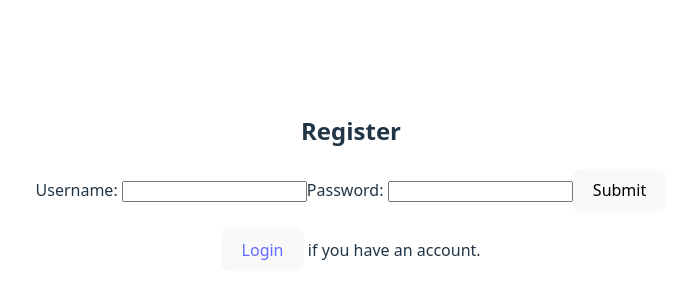
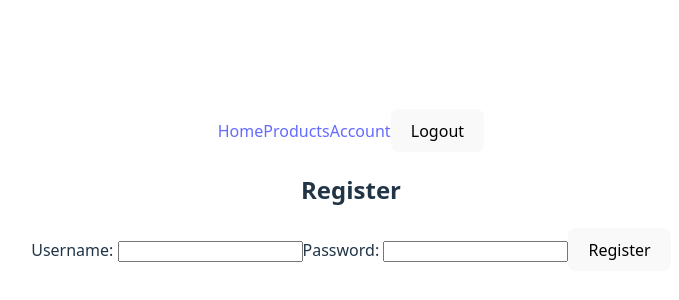
Before and after one commit to austinawhite/Market-Frontend, a React (Vite) app: page /register in a window 1280 px wide. Shown: the part 210-510 px from the top of the page, without its empty margins (289-968 px from the left). Built offline with nearby package versions, Linux system fonts and the light colour scheme; sample sign-in values are in the browser's storage.

Commit message:
added Navigation  functionality and updated routes in App

```diff
--- a/src/App.jsx
+++ b/src/App.jsx
@@ -1,8 +1,11 @@
 import { useState, useEffect } from 'react'
-import {Route, Routes} from 'react-router-dom'
+import {Route, Routes, Navigate} from 'react-router-dom'
 import './App.css'
 import Register from './components/Register'
 import LogIn from './components/Login'
+import Navigations from './components/Navigations'
+import Account from './components/Account'
+import Products from './components/Products'
 
 function App() {
   const [products, setProducts] = useState(0)
@@ -19,10 +22,14 @@ function App() {
   return (
     <>
     <div>
+      <Navigations token={token} setToken={setToken}/>
       <Routes>
-        <Route path="/" element={<h1>Welome</h1>}/>
+        <Route path="/" element={<h1>Welcome to the Chidren's Bookstore!</h1>}/>
         <Route path='/login' element={<LogIn setToken={setToken} />} />
         <Route path="/register" element={<Register />} />
+        <Route path='/users/me' element={<Account token={token} />} />
+        <Route path='/account' element={token ? <Account token={token} /> : <Navigate to="/login" />} />
+        <Route path="/products" element={<Products />} />
       </Routes>
     </div>
     <div>
--- /dev/null
+++ b/src/components/Account.jsx
@@ -0,0 +1,3 @@
+export default function Account() {
+
+}
--- a/src/components/Login.jsx
+++ b/src/components/Login.jsx
@@ -1,7 +1,7 @@
 import {useState} from 'react'
 import { useNavigate, Link } from 'react-router-dom';
 
-function LogIn({setToken}){
+export default function LogIn({setToken}){
     const navigate = useNavigate();
     const [username, setUsername] = useState("")
     const [password, setPassword] = useState("")
@@ -12,7 +12,8 @@ function LogIn({setToken}){
         setError("");
 
         try {
-            const response = await fetch('http://localhost:3000/users', {
+            const response = await fetch('http://localhost:3000/users/login', {
+                mode: 'no-cors',
                 method: "POST",
                 headers: {
                 "Content-Type": "application/json",
@@ -56,11 +57,9 @@ function LogIn({setToken}){
                 />
             </label>
             <button className="login-button" type="submit">Login</button>
-            <p><button><Link className="nav-link" to="/register">Register</Link> </button> if you don't have an account.</p>
         </form>
         </div>
         </>
         )
 
 }
-export default LogIn
--- /dev/null
+++ b/src/components/Navigations.jsx
@@ -0,0 +1,29 @@
+import { Link } from "react-router-dom";
+
+ export default function Navigations({ token, setToken }) {
+
+    const handleLogout = () => {
+        setToken(null);
+        localStorage.removeItem("token");
+      };
+
+  return (
+    <nav className="navbar">
+      <div className="nav-links">
+        <Link className="nav-link" to='/' >Home</Link>
+        <Link className="nav-link" to='/products'>Products</Link>
+        {token ? (
+          <>
+            <Link className="nav-link" to='/account'>Account</Link>
+            <button className="logout-button" onClick={handleLogout} >Logout</button>
+          </>
+        ) : (
+          <>
+            <Link className="nav-link" to='/login'>Login</Link>
+            <Link className="nav-link" to='/register'>Register</Link>
+          </>
+        )}
+      </div>
+    </nav>
+  );
+}
--- a/src/components/Products.jsx
+++ b/src/components/Products.jsx
@@ -0,0 +1,5 @@
+
+export default function Products() {
+
+
+}
--- a/src/components/Register.jsx
+++ b/src/components/Register.jsx
@@ -1,7 +1,7 @@
 import { useState } from "react";
 import { useNavigate, Link } from "react-router-dom";
 
-function Register() {
+export default function Register() {
     const navigate = useNavigate();
     const [username, setUsername] = useState("")
     const [password, setPassword] = useState("")
@@ -12,16 +12,17 @@ function Register() {
         setError("");
 
         try {
-            const response = await fetch('http://localhost:3000/users', {
+            const response = await fetch('http://localhost:3000/users/register', {
+                mode: 'no-cors',
                 method: "POST",
                 headers: {
-                  "Content-Type": "application/json",
+                "Content-Type": "application/json",
                 },
                 body: JSON.stringify({
                 username: username,
                 password: password,
                 }),
-              });
+            });
 
             const result = await response.json();
             if (response.ok) {
@@ -56,12 +57,9 @@ function Register() {
                     required
                     onChange={(e) => setPassword(e.target.value)} />
                 </label>
-                <button className="register-button">Submit</button>
-                <p><button><Link className="nav-link"to="/login">Login</Link> </button> if you have an account.</p>
+                <button className="register-button">Register</button>
             </form>
             </div>
             </>
           );
 }
-
-export default Register
```
